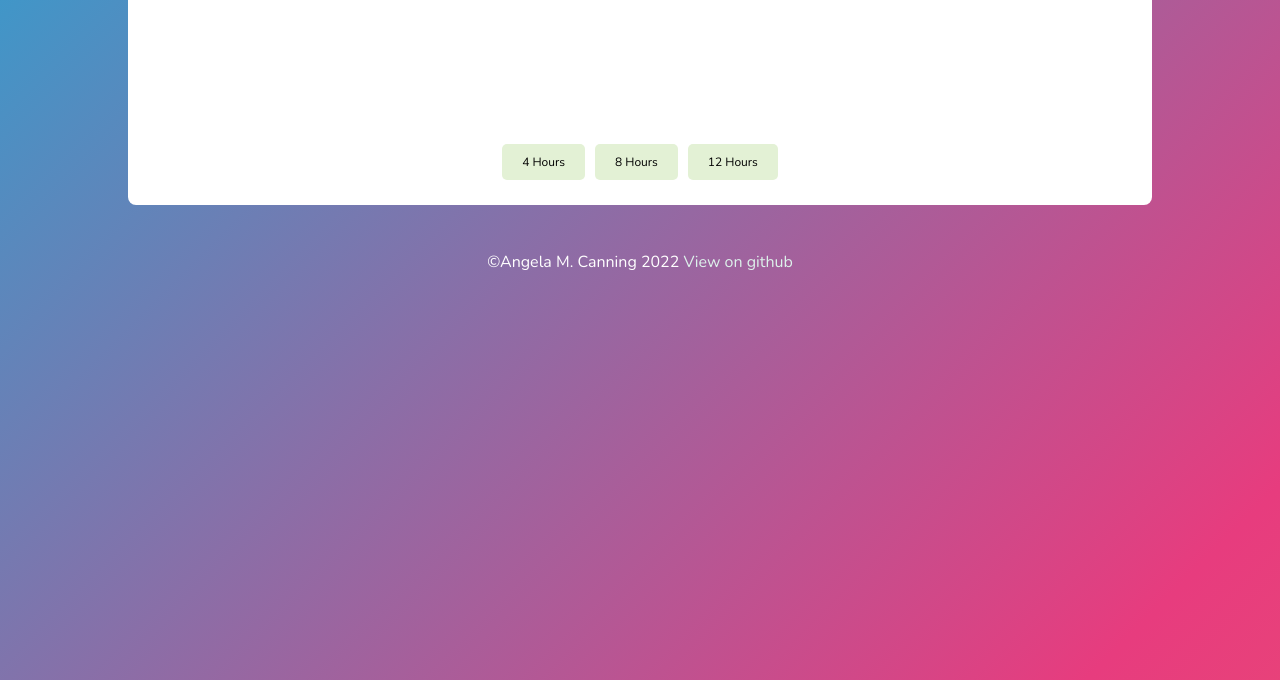
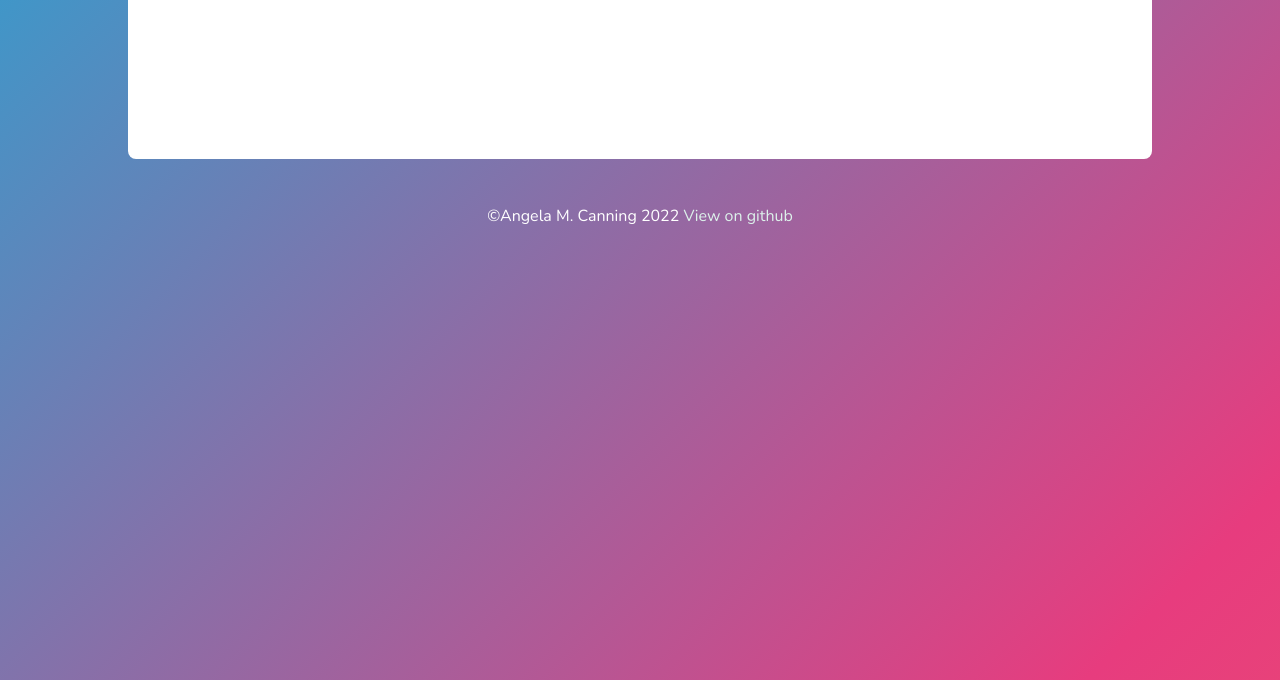
Before and after one commit to AngelaMaC/myBgLive, a plain HTML site: page index.html in a window 1280 px wide. Shown: the part 120-800 px from the top of the page. Drawn offline with nearby package versions, Linux system fonts and the light colour scheme; no server answers.

Commit message:
Button container for dev

```diff
--- a/index.html
+++ b/index.html
@@ -17,11 +17,11 @@
             </div>
             <div id="my-bg">
                 <canvas id="myChart"></canvas>
-                <div id="button-container">
+                <!-- <div id="button-container">
                     <button type="button" id="four" value="4">4 Hours</button>
                     <button type="button" id="eight" value="8">8 Hours</button>
                     <button type="button" id="twelve" value="12">12 Hours</button>
-                </div>
+                </div> -->
             </div>
 
         </div>
```
